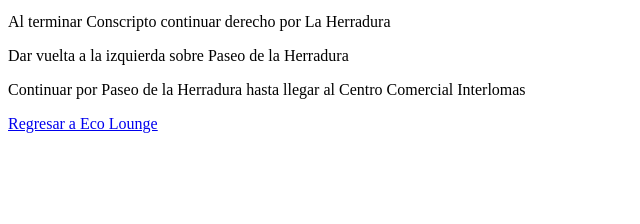
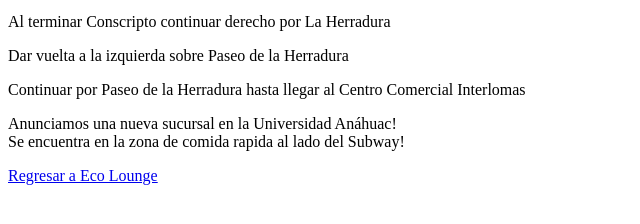
Before and after one commit to FuentesRD/pruebaGIT, a plain HTML site: page paginas/directions.html in a window 1280 px wide. Shown: the part 146-370 px from the top of the page, without its empty margins (0-640 px from the left). Drawn offline with Linux system fonts and the light colour scheme.

Commit message:
Agregue una nueva sucursal en directions

```diff
--- a/paginas/directions.html
+++ b/paginas/directions.html
@@ -9,6 +9,8 @@
     <p>Al terminar Conscripto continuar derecho por La Herradura</p>
     <p>Dar vuelta a la izquierda sobre Paseo de la Herradura</p>
     <p>Continuar por Paseo de la Herradura hasta llegar al Centro Comercial Interlomas</p>
+    <p>Anunciamos una nueva sucursal en la Universidad Anáhuac! <br> Se encuentra en la zona de comida rapida
+      al lado del Subway!</p>
     <p><a href="../index.html">Regresar a Eco Lounge</a></p>
   </body>
 </html>
```
